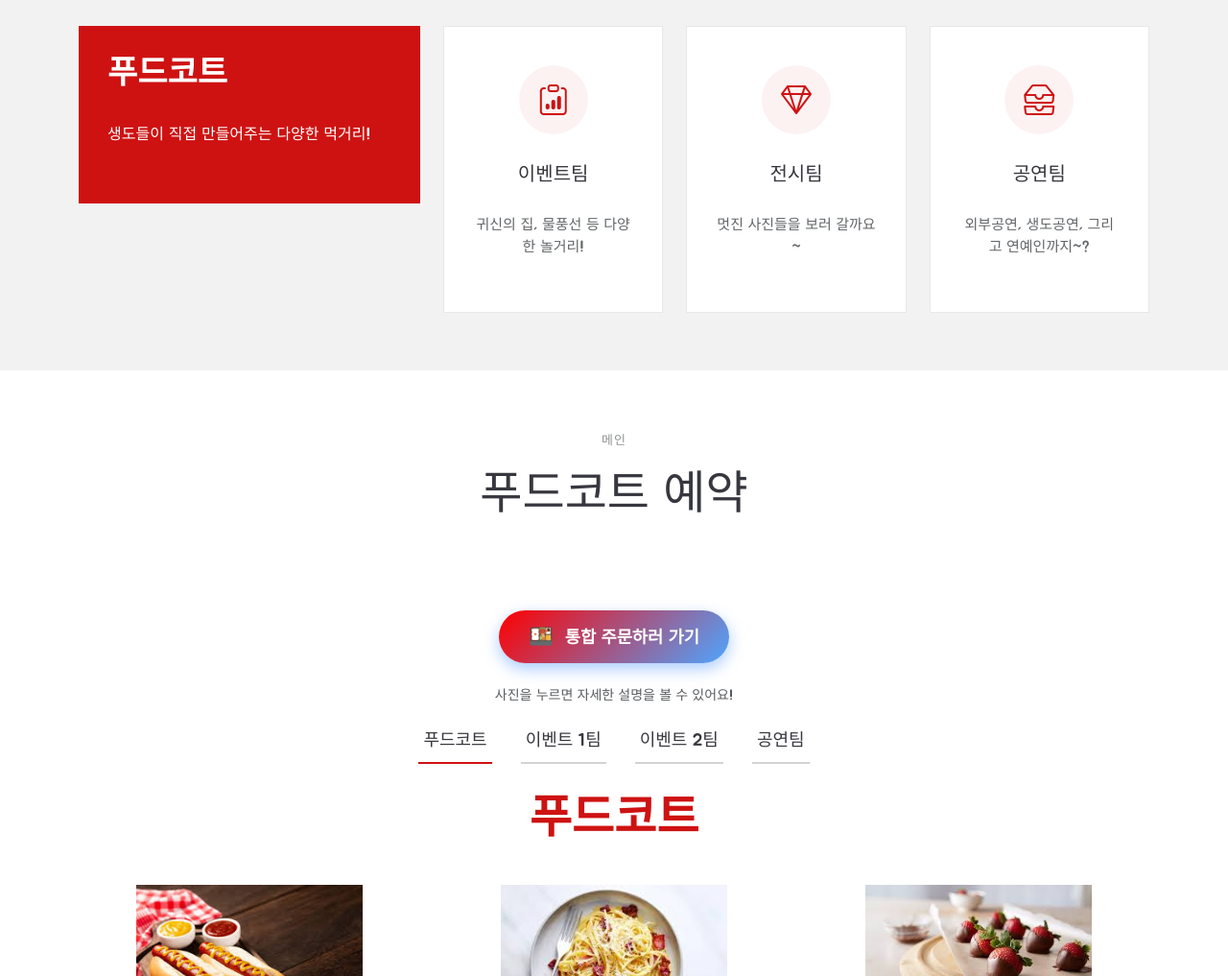
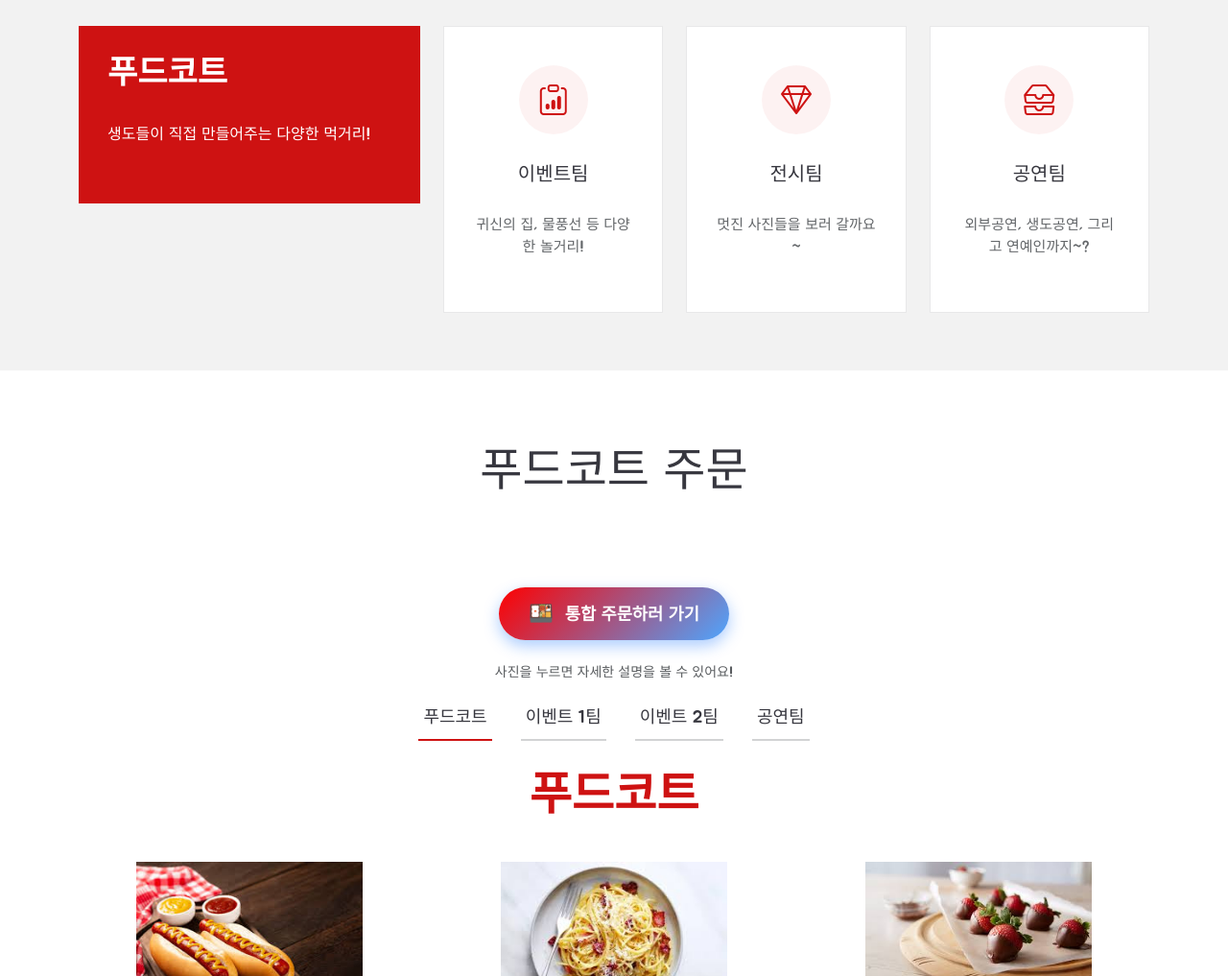
Before and after one commit to leeejunseo/rokafa, a plain HTML site: page index.html in a window 1280 px wide. Shown: the part 1439-2456 px from the top of the page at 96% size. Drawn offline with Linux system fonts and the light colour scheme.

Commit message:
통합 주문

```diff
--- a/index.html
+++ b/index.html
@@ -55,7 +55,7 @@
         <ul>
           <li><a href="#hero" class="active">홈<br></a></li>
           <li><a href="#about">공지사항</a></li>
-          <li><a href="#menu">메인</a></li>
+          <li><a href="#menu">푸드코트 주문</a></li>
           <li><a href="#events">초청 연예인</a></li>
           <li><a href="#gallery">타임라인</a></li>
           <li><a href="#contact">마무리</a></li>
@@ -182,8 +182,7 @@
 
       <!-- Section Title -->
       <div class="container section-title" data-aos="fade-up">
-        <h2>메인</h2>
-        <p><span>푸드코트 예약</span></p>
+        <p><span>푸드코트 주문</span></p>
       </div><!-- End Section Title -->
       <div class="d-flex justify-content-center my-4">
         <a href="https://forms.gle/CbJvgWAcNkQEkxm3A" target="_blank" class="text-decoration-none">
```
